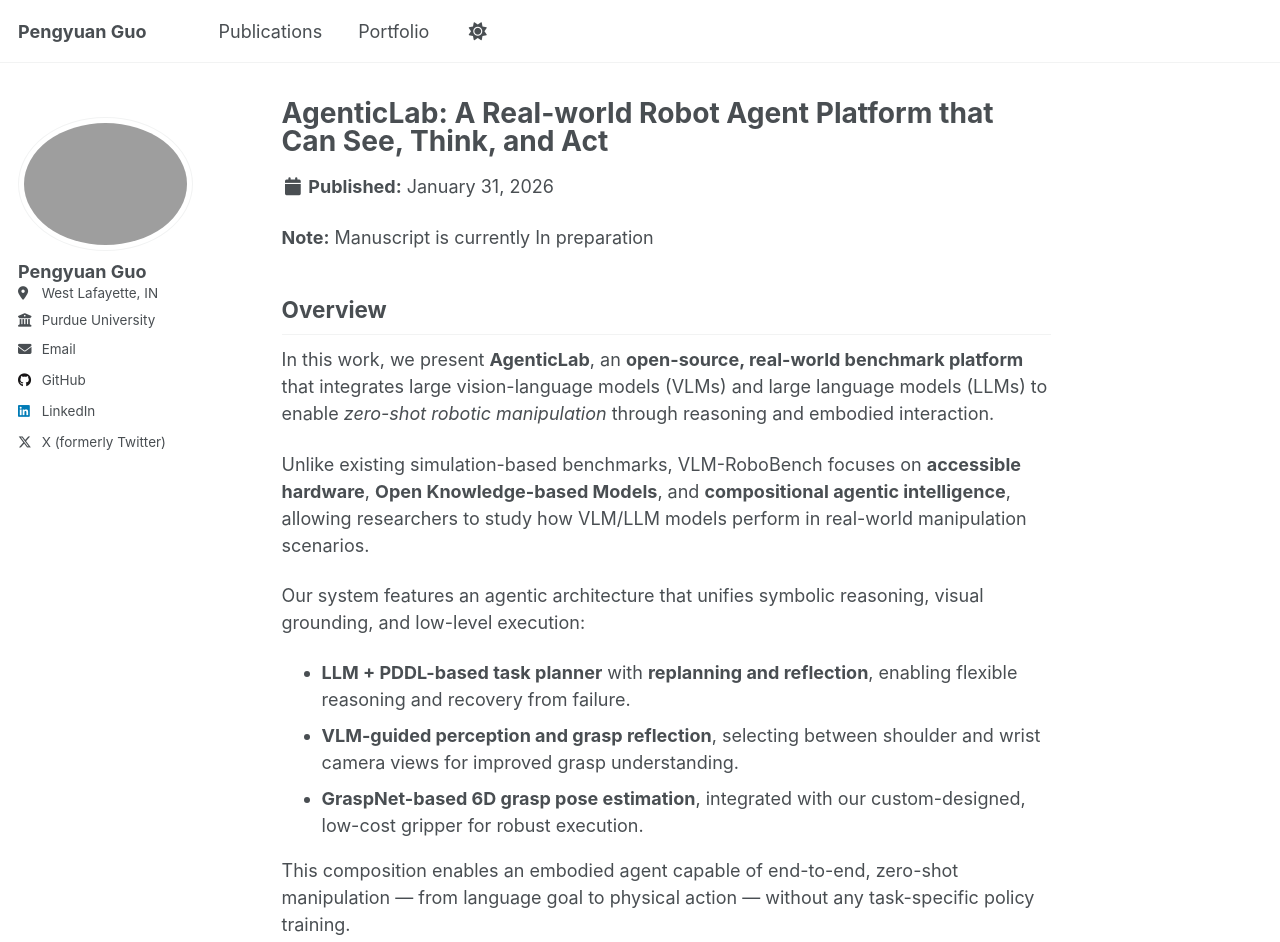
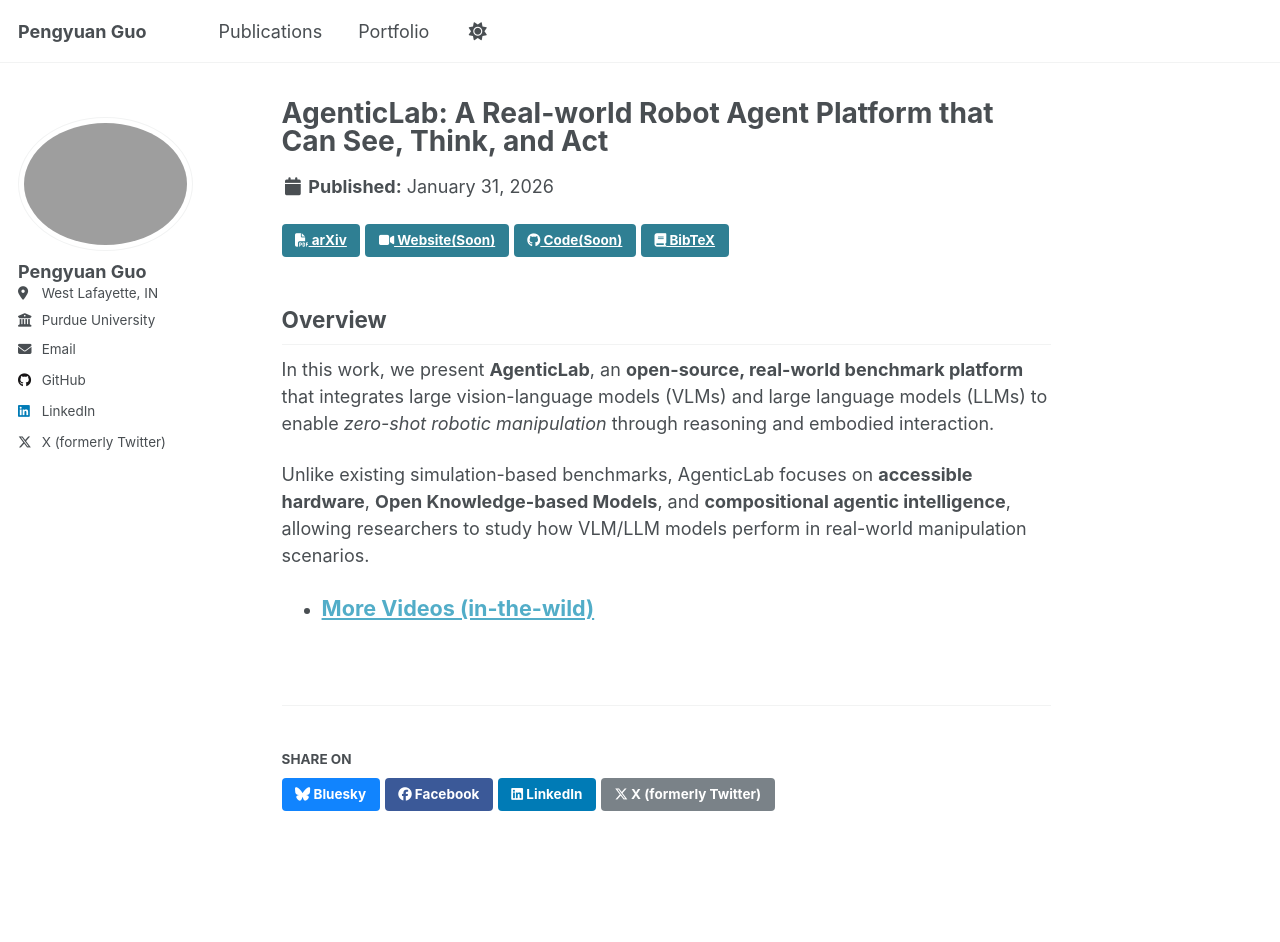
Before and after one commit to PengyuanGuo/pengyuanguo.github.io, a Jekyll site: the page built from _publications/2025-11-10-VLM_robobench.md, in a window 1280 px wide and 1400 px high. Shown: the top 942 px of the window. Built offline with Jekyll 4.4.1, drawn with Linux system fonts in a browser that asks for light colours; a script that is not in the unit is left out; some of the changed text lies outside the part shown.

Commit message:
Update AgenticLab

```diff
--- a/_publications/2025-11-10-VLM_robobench.md
+++ b/_publications/2025-11-10-VLM_robobench.md
@@ -1,49 +1,45 @@
 ---
 title: "AgenticLab: A Real-world Robot Agent Platform that Can See, Think, and Act"
-collection: publications
-category: Early Version
+collection: Under Review, 2026
+
 permalink: /publication/2026-01-31-AgenticLab
-excerpt: 'This paper is in preparation and will be submitted by the end of Jan. 2026.<br/><a href="https://drive.google.com/file/d/1vl1M2cfSGZrpXoqNoC8F_LmmljfG13yc/view?usp=sharing" target="_blank"><img src="/files/AgenticLab_Appearance.JPG" alt="AgenticLab Hardware Platform" style="width: 100%; max-width: 400px; border-radius: 8px;"></a>'
+excerpt: '<br/><a href="https://drive.google.com/file/d/1vl1M2cfSGZrpXoqNoC8F_LmmljfG13yc/view?usp=sharing" target="_blank"><video autoplay loop muted playsinline width="100%"><source src="/files/AgenticLab_teaser.mp4" type="video/mp4"></video></a>'
 date: 2026-01-31
 # venue:
 slidesurl:
-# paperurl: 'http://academicpages.github.io/files/paper1.pdf'
-citation: '<strong>Pengyuan Guo</strong>, Zhonghao Mai, Zhengtong Xu, Zichen Miao, Qiang Qiu, and She Yu. <em>In preparation.</em> 2026.'
+paperurl: 'https://arxiv.org/pdf/2602.01662'
 ---
-**Note:** Manuscript is currently In preparation
+
+<a href="https://arxiv.org/pdf/2602.01662" class="btn btn--info"><i class="fas fa-file-pdf"></i> arXiv</a>
+<a href="#" class="btn btn--info"><i class="fas fa-video"></i> Website(Soon)</a>
+<a href="#" class="btn btn--info"><i class="fab fa-github"></i> Code(Soon)</a>
+<a href="#" class="btn btn--info" onclick="copyBibtex(); return false;"><i class="fas fa-book"></i> BibTeX</a>
+
+<pre id="bibtex-citation" style="display: none;">@misc{guo2026agenticlab,
+  title={AgenticLab: A Real-World Robot Agent Platform that Can See, Think, and Act},
+  author={Pengyuan Guo and Zhonghao Mai and Zhengtong Xu and Kaidi Zhang and Heng Zhang and Zichen Miao and Arash Ajoudani and Zachary Kingston and Qiang Qiu and Yu She},
+  year={2026},
+  eprint={2602.01662},
+  archivePrefix={arXiv},
+  primaryClass={cs.RO},
+  url={https://arxiv.org/abs/2602.01662},
+}</pre>
+
+<script>
+function copyBibtex() {
+  var bibtex = document.getElementById('bibtex-citation').textContent;
+  navigator.clipboard.writeText(bibtex).then(function() {
+    alert('BibTeX citation copied to clipboard!');
+  }, function(err) {
+    console.error('Could not copy text: ', err);
+  });
+}
+</script>
 
 ## Overview
 
 In this work, we present **AgenticLab**, an **open-source, real-world benchmark platform** that integrates large vision-language models (VLMs) and large language models (LLMs) to enable _zero-shot robotic manipulation_ through reasoning and embodied interaction.
 
-Unlike existing simulation-based benchmarks, VLM-RoboBench focuses on **accessible hardware**, **Open Knowledge-based Models**, and **compositional agentic intelligence**, allowing researchers to study how VLM/LLM models perform in real-world manipulation scenarios.
-
-Our system features an agentic architecture that unifies symbolic reasoning, visual grounding, and low-level execution:
-
-- **LLM + PDDL-based task planner** with **replanning and reflection**, enabling flexible reasoning and recovery from failure.
-- **VLM-guided perception and grasp reflection**, selecting between shoulder and wrist camera views for improved grasp understanding.
-- **GraspNet-based 6D grasp pose estimation**, integrated with our custom-designed, low-cost gripper for robust execution.
-
-This composition enables an embodied agent capable of end-to-end, zero-shot manipulation — from language goal to physical action — without any task-specific policy training.
-VLM-RoboBench thus serves as both a research testbed and a benchmarking framework for evaluating the compositional reasoning, perception, and planning capabilities of large-scale models in robotics.
-
-## Demo Videos
-
-**Demo 1**
-<iframe width="560" height="315" src="https://www.youtube.com/embed/s1K26QrExLQ" frameborder="0" allowfullscreen style="max-width: 100%;"></iframe>
-
-**Demo 2**
-<iframe width="560" height="315" src="https://www.youtube.com/embed/gvgj8-u_RJY" frameborder="0" allowfullscreen style="max-width: 100%;"></iframe>
-
-**Demo 3**
-<iframe width="560" height="315" src="https://www.youtube.com/embed/q-HV3MPhxLs" frameborder="0" allowfullscreen style="max-width: 100%;"></iframe>
-
-<br>
+Unlike existing simulation-based benchmarks, AgenticLab focuses on **accessible hardware**, **Open Knowledge-based Models**, and **compositional agentic intelligence**, allowing researchers to study how VLM/LLM models perform in real-world manipulation scenarios.
 
 - <strong style="font-size: 1.2em;">[More Videos (in-the-wild)](https://drive.google.com/drive/folders/1FhkyPC2_33m97-Z4PHx9VMXpbwQS6fPe?usp=sharing)</strong>
-
-## Links
-- [Code Repository](https://github.com/ZhengtongXu/vlm_robobench)
-
-## Additional Information
-- [Presentation Slides](/files/VLM_Robobench_Presentation.pdf)
```
Also changed, not shown: 3 other files.
